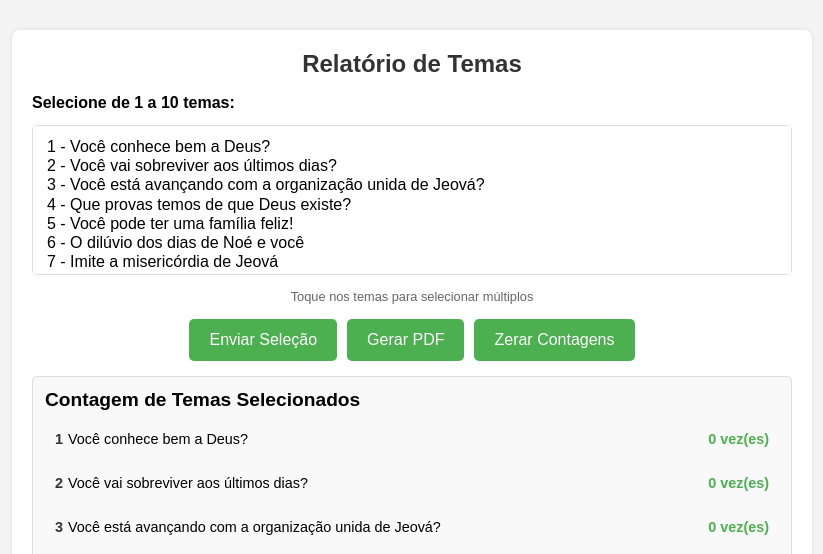
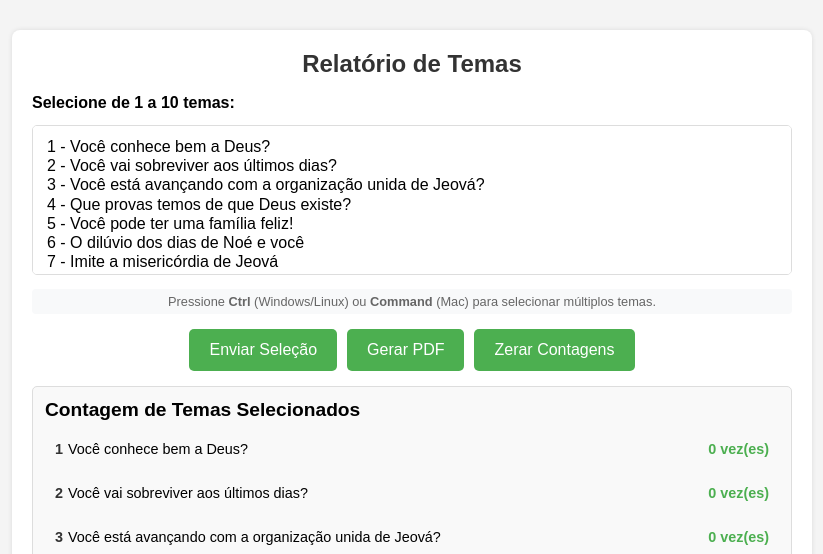
Before and after one commit to Rodrigolu25/temas-, a Flask app: page / in a window 1280 px wide. Shown: the top 554 px of the page, without its empty margins (228-1051 px from the left). Run offline with Flask 2, Linux system fonts and the light colour scheme.

Commit message:
Update index.html

```diff
--- a/templates/index.html
+++ b/templates/index.html
@@ -91,7 +91,6 @@
             background: var(--cor-secundaria);
         }
 
-        /* Estilos para os resultados */
         .resultado, .contagem {
             margin-top: 15px;
             padding: 12px;
@@ -115,7 +114,6 @@
             font-size: 1.2rem;
         }
 
-        /* Itens da lista */
         .contagem ul {
             list-style: none;
             padding: 0;
@@ -158,21 +156,21 @@
             margin-left: auto;
         }
 
-        /* Avisos e informações */
-        .info-text {
+        .device-instruction {
             font-size: 0.8rem;
             color: #666;
             margin: 5px 0;
             text-align: center;
+            padding: 5px;
+            background-color: #f8f9fa;
+            border-radius: 4px;
         }
 
-        /* Melhorias para touch */
         select:focus, button:active {
             outline: none;
             box-shadow: 0 0 0 2px rgba(76, 175, 80, 0.3);
         }
 
-        /* Scroll suave */
         html {
             scroll-behavior: smooth;
         }
@@ -196,10 +194,13 @@
             <label for="temas">Selecione de 1 a 10 temas:</label>
             <select name="temas" id="temas" multiple class="select-multiple" size="5">
                 {% for key, value in temas.items() %}
-                    <option value="{{ key }}">{{ key }} - {{ value|truncate(50) }}</option>
+                    <option value="{{ key }}">{{ key }} - {{ value }}</option>
                 {% endfor %}
             </select>
-            <p class="info-text">Toque nos temas para selecionar múltiplos</p>
+
+            <div id="instruction" class="device-instruction">
+                <!-- Instruções serão inseridas aqui via JavaScript -->
+            </div>
 
             <div class="button-group">
                 <button type="submit" id="enviarBtn">Enviar Seleção</button>
@@ -236,6 +237,18 @@
     </div>
 
     <script>
+        // Detecta o dispositivo e mostra instruções apropriadas
+        function showSelectionInstructions() {
+            const instructionElement = document.getElementById('instruction');
+            const isMobile = /Android|webOS|iPhone|iPad|iPod|BlackBerry|IEMobile|Opera Mini/i.test(navigator.userAgent);
+
+            if (isMobile) {
+                instructionElement.innerHTML = 'Toque nos temas para selecionar múltiplos. Segure para selecionar vários.';
+            } else {
+                instructionElement.innerHTML = 'Pressione <strong>Ctrl</strong> (Windows/Linux) ou <strong>Command</strong> (Mac) para selecionar múltiplos temas.';
+            }
+        }
+
         // Função para confirmar se o usuário deseja zerar as contagens
         function confirmarZerarContagens() {
             if (confirm("Tem certeza que deseja zerar todas as contagens?\nEsta ação não pode ser desfeita.")) {
@@ -262,12 +275,8 @@
             }
         });
 
-        // Melhoria para mobile: fecha o teclado virtual após seleção
-        if ('virtualKeyboard' in navigator) {
-            document.getElementById('temas').addEventListener('change', function() {
-                navigator.virtualKeyboard.hide();
-            });
-        }
+        // Mostra instruções quando a página carrega
+        window.onload = showSelectionInstructions;
     </script>
 </body>
 </html>
```
